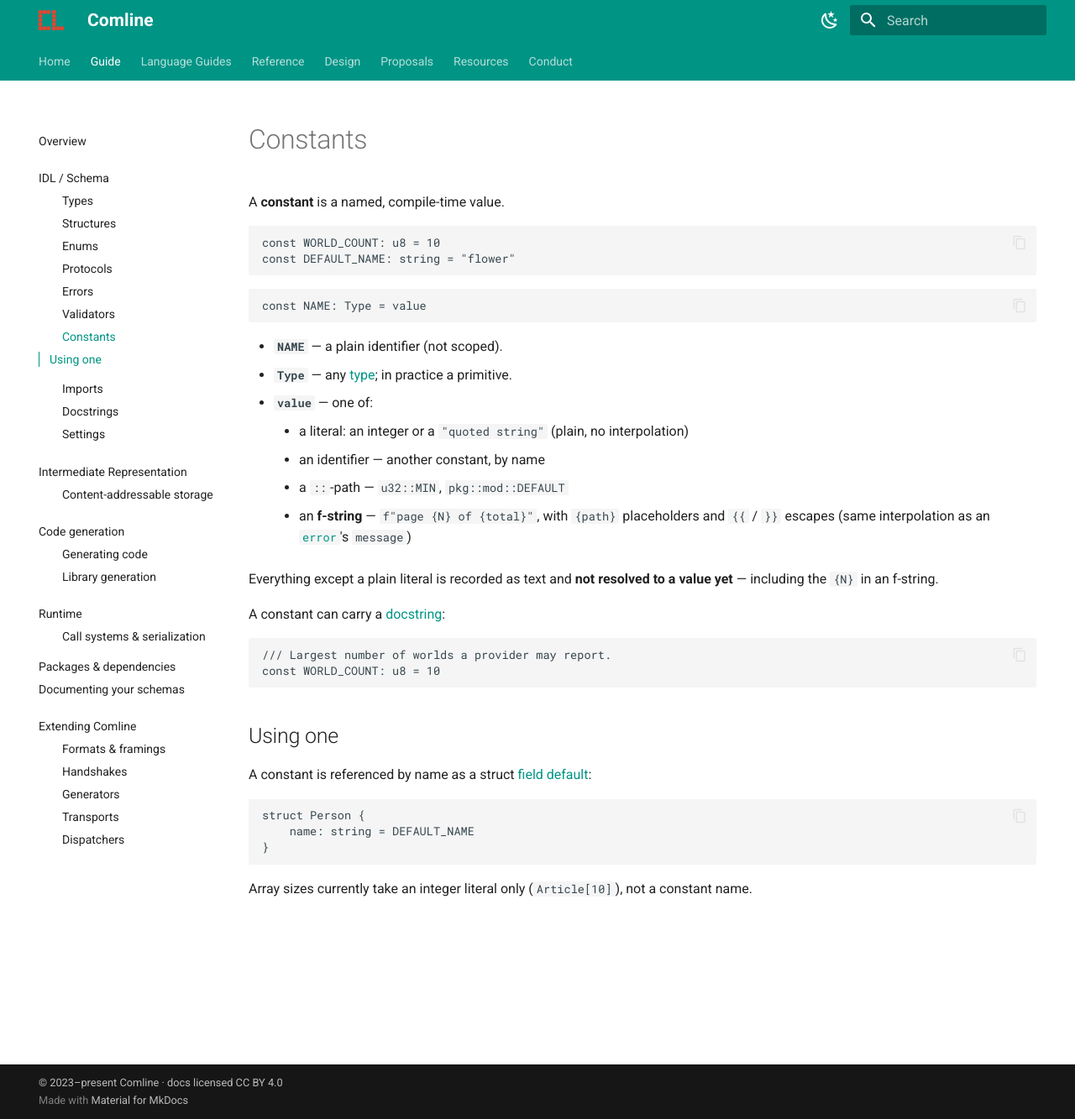
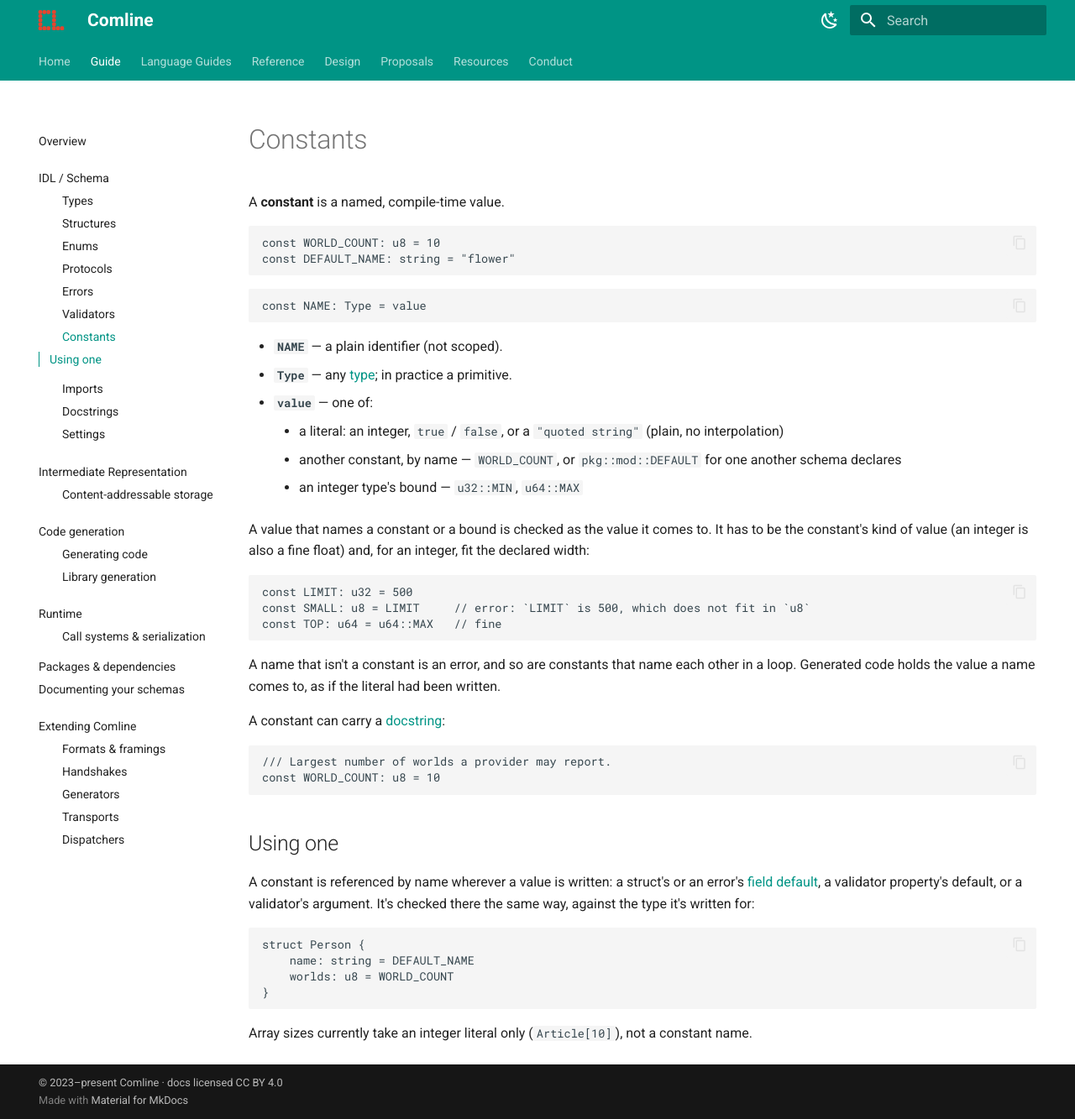
Before and after one commit to ComlineProject/docs, an MkDocs documentation site: the page built from docs/docs/guide/idl/const.md, in a window 1280 px wide and 1333 px high. Shown: the whole window at 84% size. Built offline with MkDocs 1.6.1 and Material for MkDocs 9.7.7, drawn with Linux system fonts in a browser that asks for light colours; the version menu is left out.

Commit message:
guide: constants name constants, and are checked as their values
A constant's value, a field or property default and a validator
argument can name a constant or an integer type's bound; the build now
resolves it and checks the value against the type it's written for
(core#168). The pages said such a value was recorded but not resolved,
and listed an f-string as a constant's value, which the build refuses.

````diff
--- a/docs/docs/guide/idl/const.md
+++ b/docs/docs/guide/idl/const.md
@@ -14,15 +14,25 @@ const NAME: Type = value
 - **`NAME`** — a plain identifier (not scoped).
 - **`Type`** — any [type](structure.md#field-types); in practice a primitive.
 - **`value`** — one of:
-    - a literal: an integer or a `"quoted string"` (plain, no interpolation)
-    - an identifier — another constant, by name
-    - a `::`-path — `u32::MIN`, `pkg::mod::DEFAULT`
-    - an **f-string** — `f"page {N} of {total}"`, with `{path}` placeholders and
-      `{{` / `}}` escapes (same interpolation as an [`error`](error.md)'s
-      `message`)
+    - a literal: an integer, `true` / `false`, or a `"quoted string"` (plain,
+      no interpolation)
+    - another constant, by name — `WORLD_COUNT`, or `pkg::mod::DEFAULT` for one
+      another schema declares
+    - an integer type's bound — `u32::MIN`, `u64::MAX`
 
-Everything except a plain literal is recorded as text and **not resolved to a
-value yet** — including the `{N}` in an f-string.
+A value that names a constant or a bound is checked as the value it comes to.
+It has to be the constant's kind of value (an integer is also a fine float)
+and, for an integer, fit the declared width:
+
+```ids
+const LIMIT: u32 = 500
+const SMALL: u8 = LIMIT     // error: `LIMIT` is 500, which does not fit in `u8`
+const TOP: u64 = u64::MAX   // fine
+```
+
+A name that isn't a constant is an error, and so are constants that name each
+other in a loop. Generated code holds the value a name comes to, as if the
+literal had been written.
 
 A constant can carry a [docstring](docstrings.md):
 
@@ -33,11 +43,15 @@ const WORLD_COUNT: u8 = 10
 
 ## Using one
 
-A constant is referenced by name as a struct [field default](structure.md#fields):
+A constant is referenced by name wherever a value is written: a struct's or an
+error's [field default](structure.md#fields), a validator property's default,
+or a validator's argument. It's checked there the same way, against the type
+it's written for:
 
 ```ids
 struct Person {
     name: string = DEFAULT_NAME
+    worlds: u8 = WORLD_COUNT
 }
 ```
 
````
Also changed, not shown: docs/docs/guide/idl/structure.md (+5 -4 lines).
